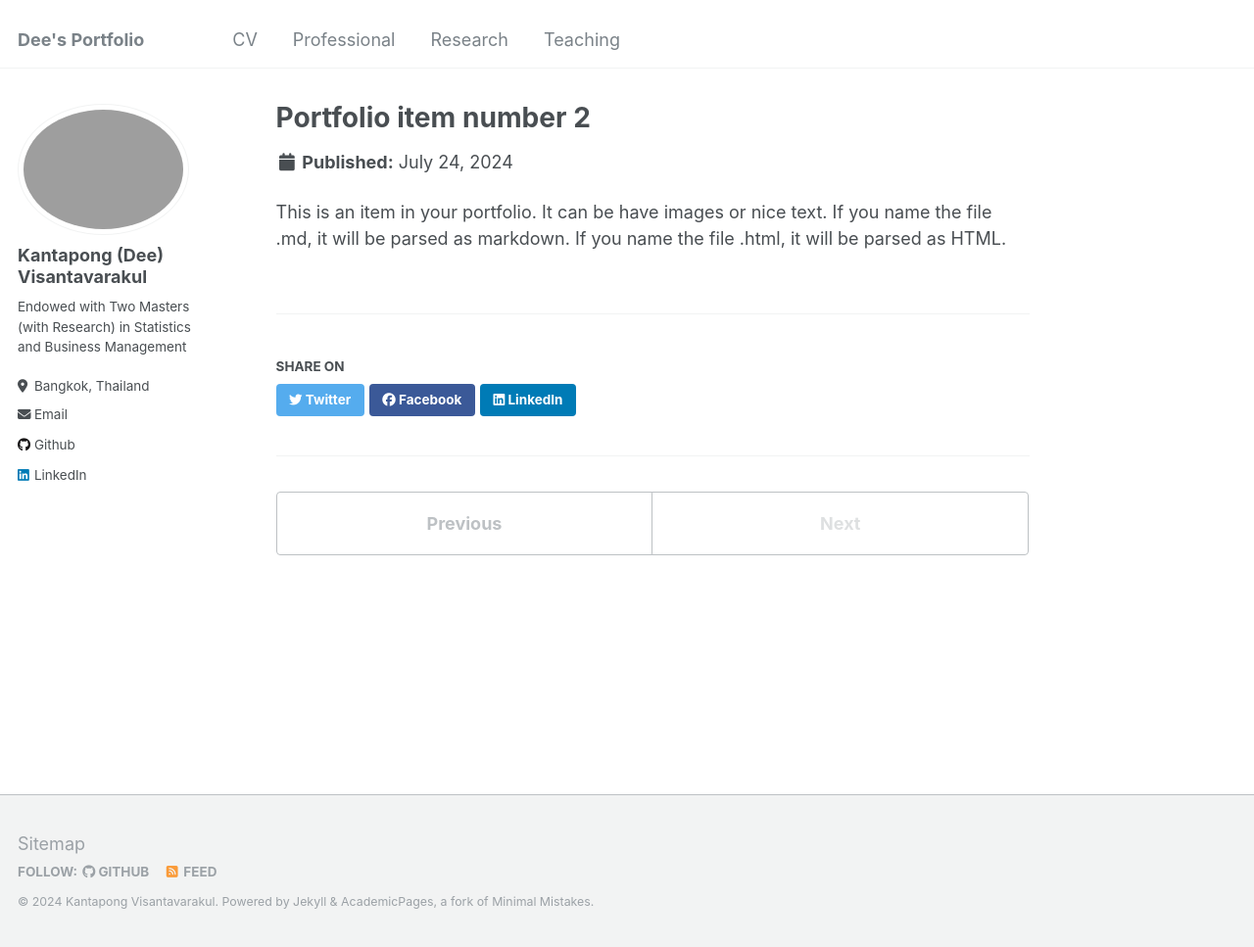
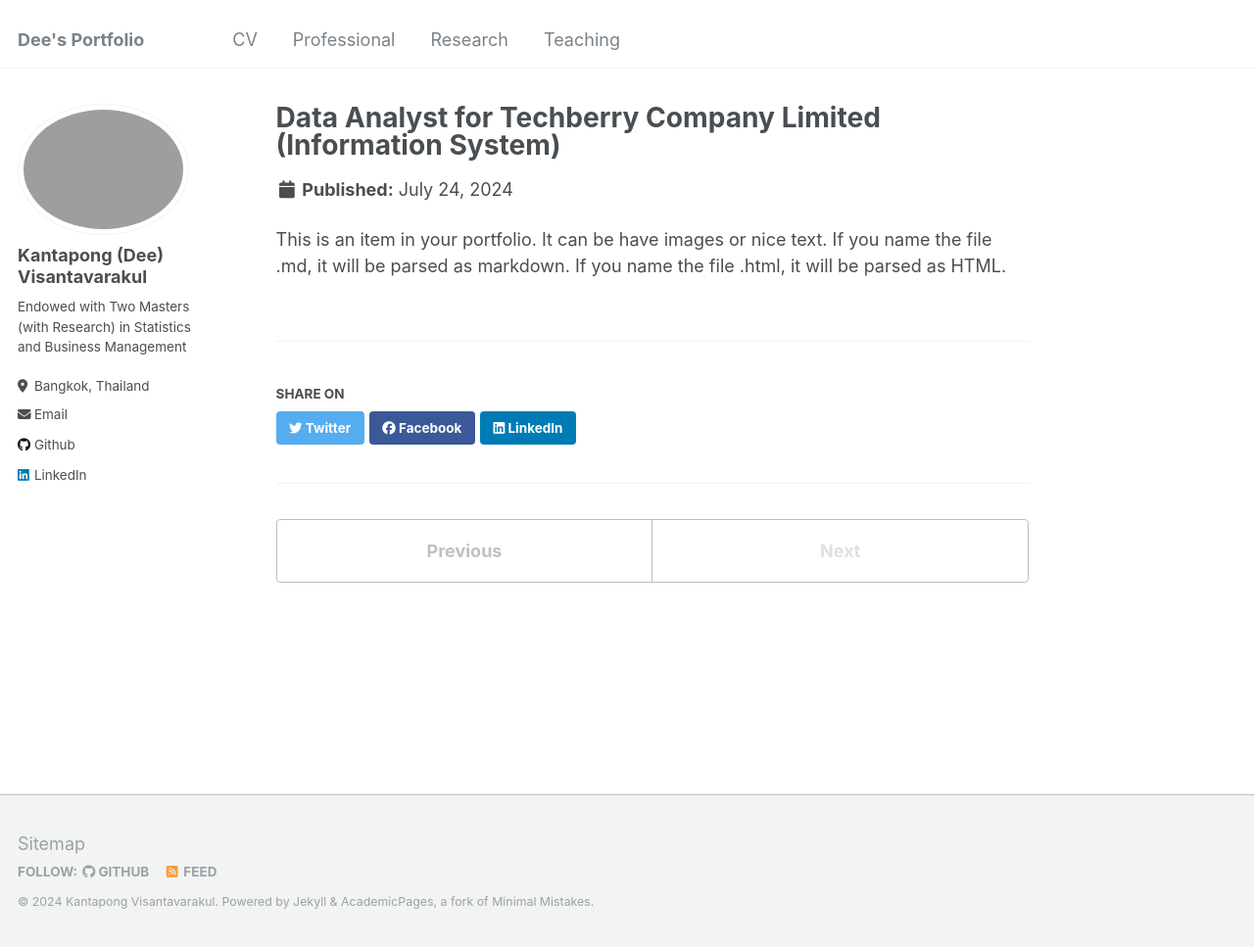
Before and after one commit to GoodDee/GoodDee.github.io, a Jekyll site: the page built from _portfolio/portfolio-2.html, in a window 1280 px wide and 967 px high. Shown: the whole window at 98% size. Built offline with Jekyll 4.4.1, drawn with Linux system fonts in a browser that asks for light colours.

Commit message:
Update portfolio-2.html

```diff
--- a/_portfolio/portfolio-2.html
+++ b/_portfolio/portfolio-2.html
@@ -1,5 +1,5 @@
 ---
-title: "Portfolio item number 2"
+title: "Data Analyst for Techberry Company Limited (Information System)"
 excerpt: "Short description of portfolio item number 2 <br/><img src='/images/500x300.png'>"
 collection: portfolio
 ---
```
